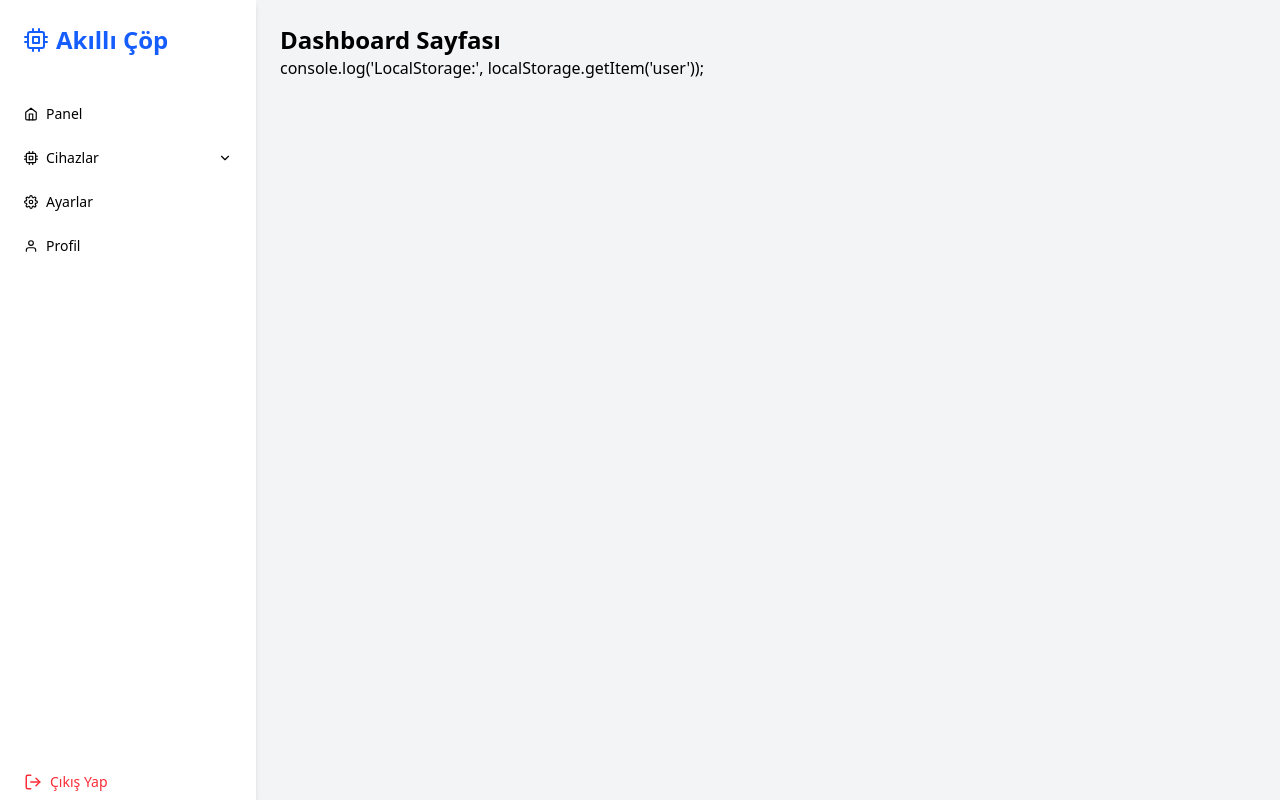
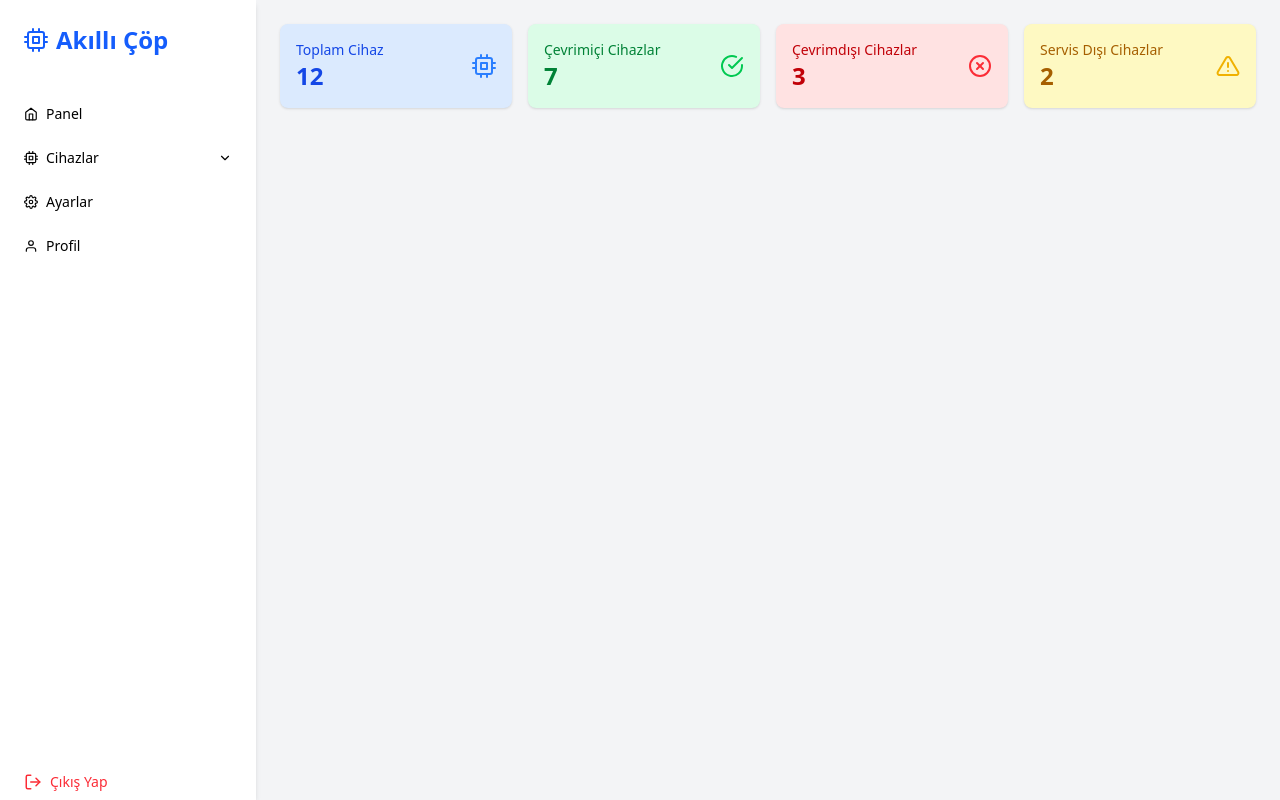
Before and after one commit to 0xM3x/volly_trash_dashboard, a React (Vite) app in the folder vollyWebFrontEnd/: page / in a window 1280 px wide. Built offline with nearby package versions, Linux system fonts and the light colour scheme; sample sign-in values are in the browser's storage.

Commit message:
Add dashboard summary cards (total, online, offline, out of service)

```diff
--- a/vollyWebFrontEnd/src/pages/DashboardPage.jsx
+++ b/vollyWebFrontEnd/src/pages/DashboardPage.jsx
@@ -1,11 +1,58 @@
 import Layout from '../components/Layout';
+import { FiCpu, FiCheckCircle, FiXCircle, FiAlertTriangle } from 'react-icons/fi';
 
 export default function DashboardPage() {
+  // Sample device counts
+  const stats = {
+    total: 12,
+    online: 7,
+    offline: 3,
+    outOfService: 2,
+  };
+
+  const cards = [
+    {
+      label: 'Toplam Cihaz',
+      value: stats.total,
+      icon: <FiCpu className="text-blue-500 text-2xl" />,
+      color: 'bg-blue-100 text-blue-700',
+    },
+    {
+      label: 'Çevrimiçi Cihazlar',
+      value: stats.online,
+      icon: <FiCheckCircle className="text-green-500 text-2xl" />,
+      color: 'bg-green-100 text-green-700',
+    },
+    {
+      label: 'Çevrimdışı Cihazlar',
+      value: stats.offline,
+      icon: <FiXCircle className="text-red-500 text-2xl" />,
+      color: 'bg-red-100 text-red-700',
+    },
+    {
+      label: 'Servis Dışı Cihazlar',
+      value: stats.outOfService,
+      icon: <FiAlertTriangle className="text-yellow-500 text-2xl" />,
+      color: 'bg-yellow-100 text-yellow-700',
+    },
+  ];
+
   return (
     <Layout>
-      <h1 className="text-2xl font-bold">Dashboard Sayfası</h1>
-		  console.log('LocalStorage:', localStorage.getItem('user'));
+      <div className="grid grid-cols-1 sm:grid-cols-2 xl:grid-cols-4 gap-4">
+        {cards.map((card, index) => (
+          <div
+            key={index}
+            className={`flex items-center justify-between p-4 rounded-lg shadow-sm ${card.color}`}
+          >
+            <div>
+              <div className="text-sm font-medium">{card.label}</div>
+              <div className="text-2xl font-bold">{card.value}</div>
+            </div>
+            <div>{card.icon}</div>
+          </div>
+        ))}
+      </div>
     </Layout>
-
   );
 }
```
